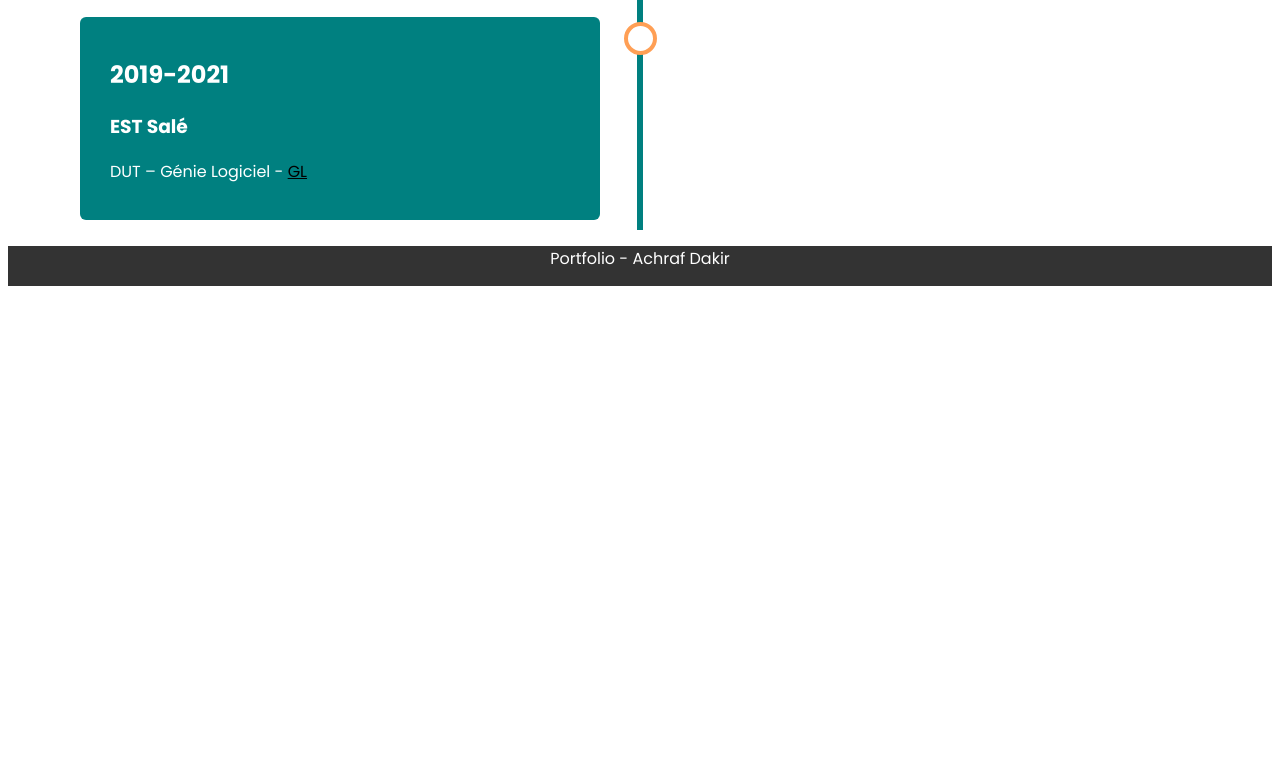
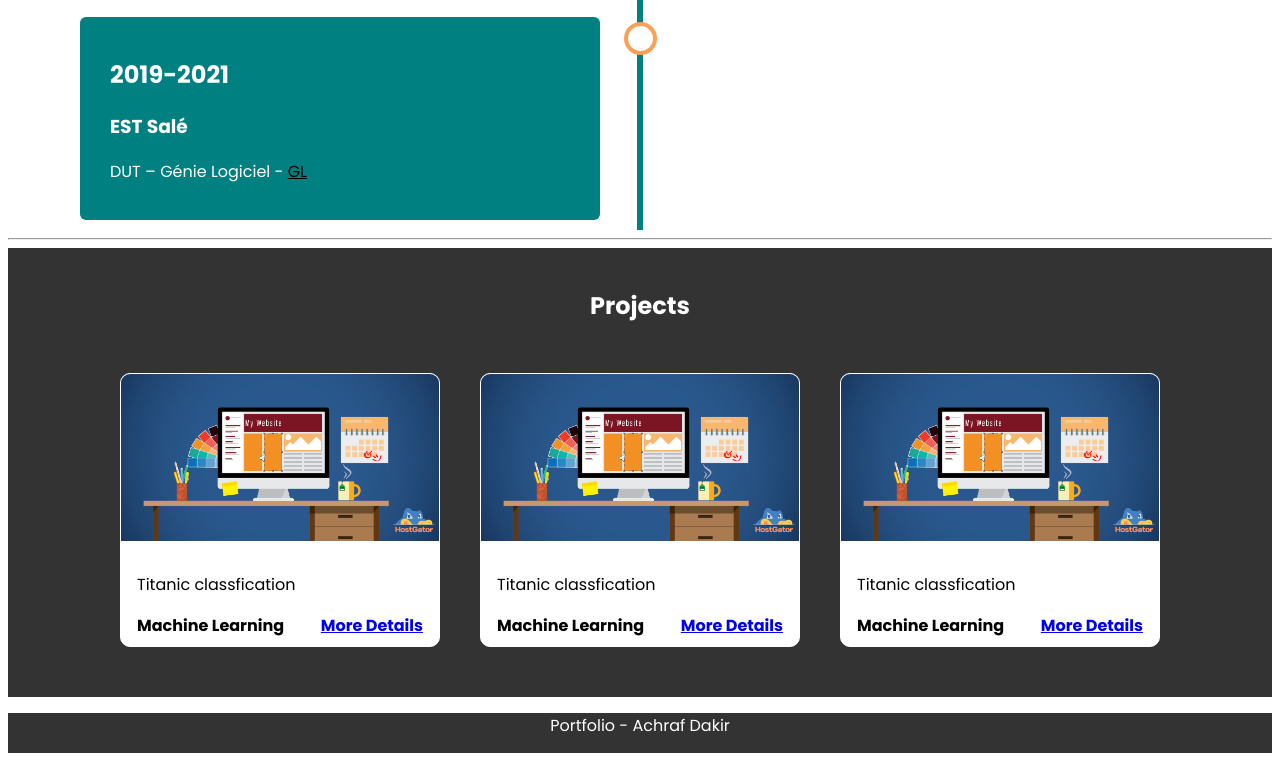
Before and after one commit to achrafdakir/web_dev_learning, a plain HTML site: page MyWebsite/index.html in a window 1280 px wide. Shown: the part 1147-1908 px from the top of the page. Before the commit the page ends 1441 px from the top, so only its background shows below. Drawn offline with Linux system fonts and the light colour scheme.

Commit message:
adding project section

```diff
--- a/MyWebsite/index.html
+++ b/MyWebsite/index.html
@@ -149,7 +149,49 @@
                 </div>
               </div>
           </div>
+          <hr>
+        <section class="projects" id="projects">
+            <h2>Projects</h2>
+            <div class="contenu">
+                <div class="project-card">
+                    <div class="project-img">
+                        <img src="images/work.jpg" alt="project1">
+                    </div>
+                    <div class="project-info">
+                        <p>Titanic classfication</p>
+                        <strong>
+                            <span>Machine Learning</span>
+                            <a href="https://github.com/achrafdakir"" target="_blank">More Details</a>
+                        </strong>
+                    </div>
+                </div>
+                <div class="project-card">
+                    <div class="project-img">
+                        <img src="images/work.jpg" alt="project1">
+                    </div>
+                    <div class="project-info">
+                        <p>Titanic classfication</p>
+                        <strong>
+                            <span>Machine Learning</span>
+                            <a href="https://github.com/achrafdakir"" target="_blank">More Details</a>
+                        </strong>
+                    </div>
+                </div>
+                <div class="project-card">
+                    <div class="project-img">
+                        <img src="images/work.jpg" alt="project1">
+                    </div>
+                    <div class="project-info">
+                        <p>Titanic classfication</p>
+                        <strong>
+                            <span>Machine Learning</span>
+                            <a href="https://github.com/achrafdakir"" target="_blank">More Details</a>
+                        </strong>
+                    </div>
+                </div>
+            </div>
 
+        </section>
 
         <footer>
             <p>Portfolio - Achraf Dakir</p>
--- a/MyWebsite/style.css
+++ b/MyWebsite/style.css
@@ -116,6 +116,49 @@ li{
     }
 }
 
+.projects{
+    background-color: #333;
+    padding-top: 20px;
+    padding-bottom: 30px;
+}
+.projects h2{
+    color: #fff;
+    text-align: center;
+}
+.contenu{
+    display: flex;
+    justify-content: center;
+    flex-direction: row;
+    flex-wrap: wrap;
+    margin-top: 30px;
+}
+.project-card{
+    background-color: #fff;
+    border: 1px solid #fff;
+    min-height: 12em;
+    width: 20em;
+    overflow: hidden;
+    border-radius: 10px;
+    margin: 20px;
+    transition: 0.7s ease;
+}
+
+.project-card:hover{
+    transform: scale(1.1);
+}
+
+.project-img img{
+    width: 100%;
+}
+
+.project-info{
+    margin-top: 0px;
+    padding: 0.5em 1em;
+}
+.project-info strong{
+    display: flex;
+    justify-content: space-between;
+}
 
 footer{
     width: 100%;
```
Also changed, not shown: MyWebsite/README.md (added), MyWebsite/images/work.jpg (added).
